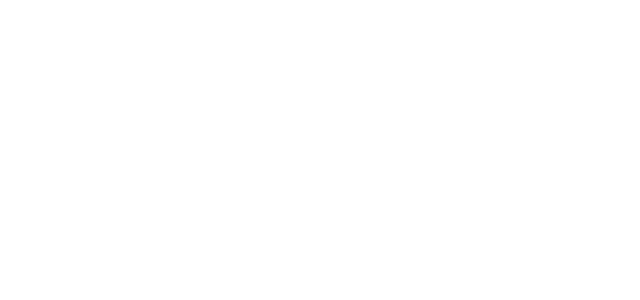
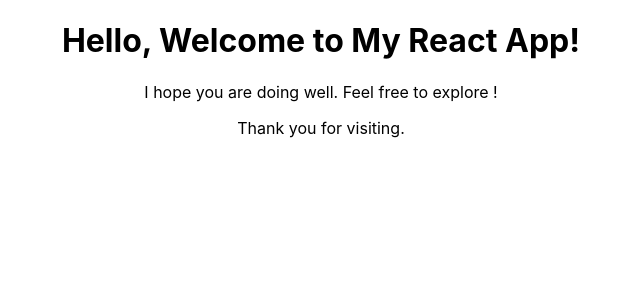
Before and after one commit to JayBaldwa30/React-30Days-Training-, a React (Create React App) app: page / in a window 1280 px wide. Shown: the top 300 px of the page, without its empty margins (319-959 px from the left). Built offline with nearby package versions, Linux system fonts and the light colour scheme.

Commit message:
Added a greeting message component

```diff
--- a/src/App.js
+++ b/src/App.js
@@ -1,11 +1,12 @@
 import logo from './logo.svg';
 import './App.css';
+import GreetingMessage from './components/GreetingMessage';
 
 
 function App() {
   return (
     <div className="App">
-
+     <GreetingMessage/>
     </div>
   );
 }
--- /dev/null
+++ b/src/components/GreetingMessage.js
@@ -0,0 +1,14 @@
+import React from 'react'
+
+function GreetingMessage() {
+    return (
+        <>
+            <h1>Hello, Welcome to My React App!</h1>
+            <p>I hope you are doing well. Feel free to explore !</p>
+            <p>Thank you for visiting.</p>
+        </>
+
+    )
+}
+
+export default GreetingMessage
```
